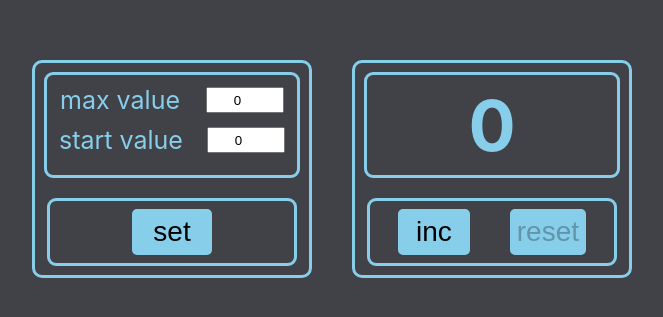
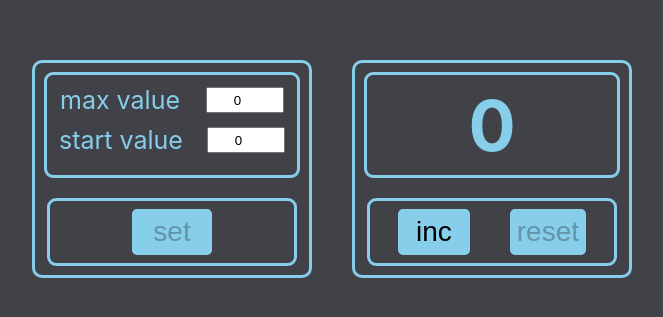
Before and after one commit to webaldar/project-counter, a React (Create React App) app: page / in a window 1280 px wide. Shown: the part 231-548 px from the top of the page, without its empty margins (328-991 px from the left). Built offline with nearby package versions, Linux system fonts and the light colour scheme.

Commit message:
counter relise 1.2

```diff
--- a/src/App.tsx
+++ b/src/App.tsx
@@ -2,49 +2,59 @@ import React, {useState} from 'react';
 import './App.css';
 import {Button} from "./components/Button";
 import {Input} from "./components/Input";
+import {FullSet} from "./components/FullSet";
 
+type CounterType = {
+    counter: number
+    startValue: number
+    maxValue: number
+}
 
 function App() {
-    const [counter, setCounter] = useState<number>(0)
-
+    // let startValue = 0
+    // let maxValue = 1
     let maxCounterStyle: boolean = false
     let resetButtonStyle: boolean = true
-    if (counter === 5) {
+
+    const [counter, setCounter] = useState<CounterType>(
+        { counter: 0,
+                    startValue: 0,
+                    maxValue: 1,
+        }
+    )
+    const setRange = (sValue: number, mValue: number) => {
+        let obj = {
+            counter: sValue,
+            startValue: sValue,
+            maxValue: mValue,
+        }
+        setCounter(obj)
+    }
+
+    if (counter.counter === counter.maxValue) {
         maxCounterStyle = true
     }
-    if (counter !== 0) {
+    if (counter.counter !== counter.startValue) {
         resetButtonStyle = false
     }
 
-    const [maxValue, setMaxValue] = useState(0)
-    const [startValue, setStartValue] = useState(0)
     const incrementCount = () => {
-        setCounter(counter + 1)
+        counter.counter += 1
+        setCounter({...counter})
+
     }
     const counterReset = () => {
-        setCounter(0)
+        counter.counter = counter.startValue
+        setCounter({...counter})
     }
+
     return (
         <div className="App">
+            <FullSet setRange={setRange}/>
+
             <div className={'wrapper'}>
                 <div className='counter-wrapper'>
-                    <div className={'flex-wrapper'}>
-                        <span className={'message'}>max value</span>
-                        <Input value={maxValue} type={'number'} setValue={setMaxValue}/>
-                    </div>
-                    <div className={'flex-wrapper'}>
-                        <span  className={'message'}>start value</span>
-                        <Input value={startValue} type={'number'} setValue={setStartValue}/>
-                    </div>
-                </div>
-                <div className="button-wrapper">
-                    <Button title={'set'} onclick={incrementCount} className={'button'} disabled={maxCounterStyle}/>
-
-                </div>
-            </div>
-            <div className={'wrapper'}>
-                <div className='counter-wrapper'>
-                    <span className={maxCounterStyle ? 'max-count' : 'counter-style'}>{counter}</span>
+                    <span className={maxCounterStyle ? 'max-count' : 'counter-style'}>{counter.counter}</span>
                 </div>
                 <div className="button-wrapper">
                     <Button title={'inc'} onclick={incrementCount} className={'button'} disabled={maxCounterStyle}/>
--- /dev/null
+++ b/src/components/FullSet.tsx
@@ -0,0 +1,37 @@
+import {useState} from "react";
+import {Input} from "./Input";
+import {Button} from "./Button";
+
+type FullSetProps = {
+    setRange: (startValue: number, maxValue: number) => void
+};
+let buttonDisabled = true
+export const FullSet = ({setRange}: FullSetProps) => {
+    const [maxValue, setMaxValue] = useState(0)
+    const [startValue, setStartValue] = useState(0)
+
+    const onclickHandler = () => {
+        setButtonDisabled(true)
+        setRange(startValue, maxValue)
+    }
+    let setButtonDisabled = (status: boolean) => {
+        buttonDisabled = status
+    }
+    return (
+        <div className={'wrapper'}>
+            <div className='counter-wrapper'>
+                <div className={'flex-wrapper'}>
+                    <span className={'message'}>max value</span>
+                    <Input  value={maxValue} type={'number'} setValue={setMaxValue} setButtonDisabled={setButtonDisabled}/>
+                </div>
+                <div className={'flex-wrapper'}>
+                    <span className={'message'}>start value</span>
+                    <Input value={startValue} type={'number'} setValue={setStartValue} setButtonDisabled={setButtonDisabled}/>
+                </div>
+            </div>
+            <div className="button-wrapper">
+                <Button title={'set'} onclick={onclickHandler} className={'button'} disabled={buttonDisabled}/>
+            </div>
+        </div>
+    );
+};
--- a/src/components/Input.tsx
+++ b/src/components/Input.tsx
@@ -5,10 +5,12 @@ type InputProps = {
     value: number
     setValue: (value: number) => void
     type: string
+    setButtonDisabled: (status: boolean) => void
 };
 
-export const Input = ({value, setValue, type}: InputProps) => {
+export const Input = ({value, setValue, type, setButtonDisabled}: InputProps) => {
     const onChangeInputHandler = (event: ChangeEvent<HTMLInputElement>) => {
+        setButtonDisabled(false)
         const valueForString = event.currentTarget.value
         setValue(JSON.parse(valueForString))
     }
```
Also changed, not shown: src/components/Selektor.tsx (deleted, +0 -23 lines).
